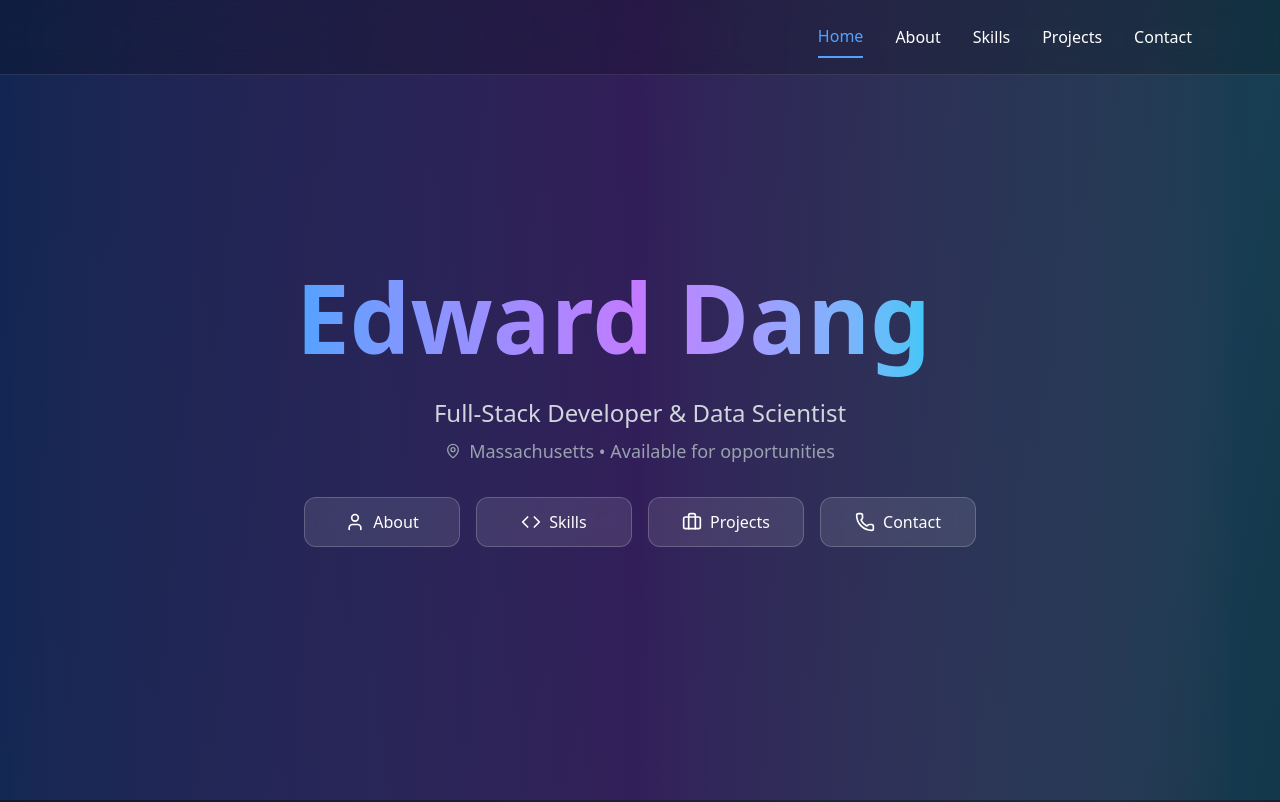
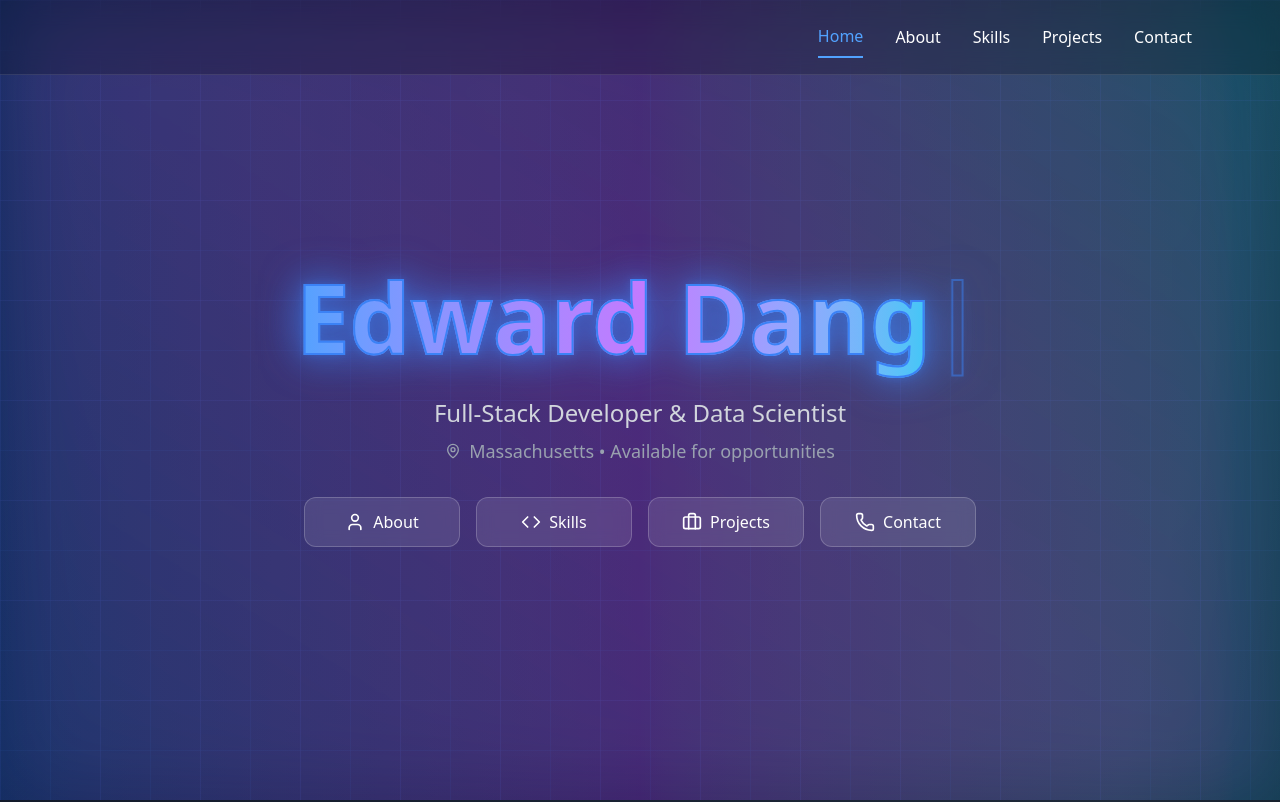
Before and after one commit to EddieDang/Portfolio, a React (Vite) app: page / in a window 1280 px wide. Shown: the top 802 px of the page. Built offline with nearby package versions, Linux system fonts and the light colour scheme.

Commit message:
Hero animation and neon styling

```diff
--- a/src/client/App.jsx
+++ b/src/client/App.jsx
@@ -280,10 +280,32 @@ const EnhancedPortfolio = () => {
 
       {/* Hero Section */}
       <section id="home" className="min-h-screen flex items-center justify-center relative overflow-hidden">
-        <div className="absolute inset-0 bg-gradient-to-r from-blue-600/20 via-purple-600/20 to-cyan-600/20"></div>
+
+        {/* Hero Background */}
+        <div className="absolute inset-0">
+          {/* Base gradient */}
+          <div className="absolute inset-0 bg-gradient-to-r from-blue-600/25 via-purple-600/25 to-cyan-600/25"></div>
+          {/* Glowing grid lines */}
+          <div className="absolute inset-0 opacity-20" style={{
+            backgroundImage: `
+              linear-gradient(rgba(59, 130, 246, 0.3) 1px, transparent 1px),
+              linear-gradient(90deg, rgba(59, 130, 246, 0.3) 1px, transparent 1px),
+              linear-gradient(rgba(168, 85, 247, 0.2) 1px, transparent 1px),
+              linear-gradient(90deg, rgba(168, 85, 247, 0.2) 1px, transparent 1px)
+            `,
+            backgroundSize: '50px 50px, 50px 50px, 100px 100px, 100px 100px'
+          }}></div>
+          {/* Animation*/}
+          <div className="absolute inset-0 bg-gradient-to-tr from-blue-400/10 via-purple-400/15 to-cyan-400/10 blur-2xl"></div>
+        </div>
+
         <div className="relative z-10 text-center max-w-4xl mx-auto px-6">
           <div className="mb-8">
-            <h1 className="text-6xl md:text-8xl py-4 font-bold mb-4 bg-gradient-to-r from-blue-400 via-purple-400 to-cyan-400 bg-clip-text text-transparent">
+            <h1 className="text-6xl md:text-8xl py-4 font-bold mb-4 bg-gradient-to-r from-blue-400 via-purple-400 to-cyan-400 bg-clip-text text-transparent"
+                style={{
+                  WebkitTextStroke: '2px rgba(59, 130, 246, 1)',
+                  filter: 'drop-shadow(0 0 20px rgba(59, 130, 246, 0.8)) drop-shadow(0 0 5px rgba(59, 130, 246, 0.4))'
+                }}>
               {typedText}
               <span className="animate-pulse">|</span>
             </h1>
```
